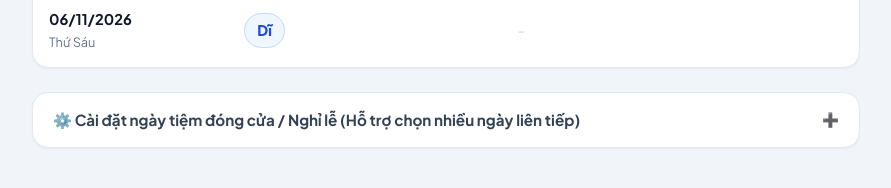
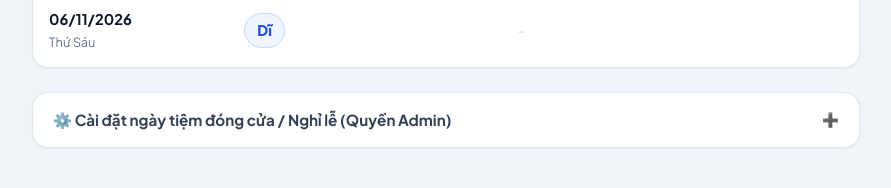
Before and after one commit to rappervint/apptruc, a Flask app: page / in a window 1280 px wide. Shown: the part 2111-2299 px from the top of the page, without its empty margins (194-1085 px from the left). Run offline with Flask 3, Linux system fonts and the light colour scheme; the visitor is signed in with stand-in values (Sample User, id 1); data comes from the database, SQL or seed files in the repository; data that the repository does not hold is empty.

Commit message:
Chi cho phep Admin cai dat va xoa ngay tiem dong cua

```diff
--- a/app.py
+++ b/app.py
@@ -718,6 +718,10 @@ def cancel_leave():
 @app.route('/add-holiday', methods=['POST'])
 def add_holiday():
     cleanup_and_advance_checkpoint()
+    if not is_admin():
+        log_action('CẢNH BÁO', 'Người dùng cố gắng cài đặt ngày tiệm đóng cửa khi chưa đăng nhập Admin', actor='Người dùng')
+        return redirect(url_for('index', tab='schedule'))
+
     start_date_str = request.form.get('start_date') or request.form.get('holiday_date')
     end_date_str = request.form.get('end_date') or start_date_str
     reason = request.form.get('reason', '').strip() or 'Tiệm đóng cửa / Nghỉ lễ'
@@ -737,6 +741,7 @@ def add_holiday():
                     conn.execute('INSERT OR REPLACE INTO shop_holidays (holiday_date, reason) VALUES (?, ?)',
                                  (cur_str, reason))
                 conn.commit()
+            log_action('CÀI ĐẶT NGHỈ TIỆM', f"Admin cài đặt tiệm đóng cửa từ {d_start.strftime('%d/%m/%Y')} đến {d_end.strftime('%d/%m/%Y')} ({num_days} ngày, lý do: '{reason}')", actor='Admin')
         except Exception:
             pass
 
@@ -745,11 +750,16 @@ def add_holiday():
 @app.route('/remove-holiday', methods=['POST'])
 def remove_holiday():
     cleanup_and_advance_checkpoint()
+    if not is_admin():
+        log_action('CẢNH BÁO', 'Người dùng cố gắng xóa ngày tiệm đóng cửa khi chưa đăng nhập Admin', actor='Người dùng')
+        return redirect(url_for('index', tab='schedule'))
+
     holiday_date = request.form.get('holiday_date')
     if holiday_date:
         with get_db() as conn:
             conn.execute('DELETE FROM shop_holidays WHERE holiday_date = ?', (holiday_date,))
             conn.commit()
+        log_action('MỞ LẠI TIỆM', f"Admin mở lại hoạt động ngày {holiday_date}", actor='Admin')
     return redirect(url_for('index', tab='schedule'))
 
 if __name__ == '__main__':
--- a/templates/index.html
+++ b/templates/index.html
@@ -762,8 +762,15 @@
 
     <!-- Cài đặt ngày nghỉ của tiệm (dạng thu gọn collapsible) -->
     <details class="holiday-settings">
-      <summary>⚙️ Cài đặt ngày tiệm đóng cửa / Nghỉ lễ (Hỗ trợ chọn nhiều ngày liên tiếp)</summary>
+      <summary>
+        {% if is_admin %}
+          ⚙️ Cài đặt ngày tiệm đóng cửa / Nghỉ lễ (Quyền Admin)
+        {% else %}
+          🏢 Xem lịch ngày tiệm đóng cửa / Nghỉ lễ
+        {% endif %}
+      </summary>
       <div class="holiday-content">
+        {% if is_admin %}
           <form action="/add-holiday" method="POST" style="margin-top: 16px;">
             <div style="display: grid; grid-template-columns: 1fr 1fr; gap: 12px;">
               <div class="form-group">
@@ -790,6 +797,17 @@
               ➕ Lưu Các Ngày Tiệm Nghỉ
             </button>
           </form>
+        {% else %}
+          <div style="padding: 12px 16px; background: #f8fafc; border: 1px dashed #cbd5e1; border-radius: 8px; margin-top: 14px; display: flex; align-items: center; justify-content: space-between; flex-wrap: wrap; gap: 10px;">
+            <div style="font-size: 0.88rem; color: #475569; display: flex; align-items: center; gap: 8px;">
+              <span style="font-size: 1.15rem;">🔒</span>
+              <span>Chỉ <strong>Quản trị viên (Admin)</strong> mới có quyền cài đặt hoặc xóa ngày tiệm đóng cửa.</span>
+            </div>
+            <button type="button" class="btn btn-light" style="padding: 5px 12px; font-size: 0.78rem; width: auto;" onclick="openAdminModal()">
+              🔑 Đăng nhập Admin
+            </button>
+          </div>
+        {% endif %}
 
         {% if holidays_list %}
         <div style="margin-top: 22px; border-top: 1px dashed var(--border); padding-top: 16px;">
@@ -803,14 +821,24 @@
                 <strong style="color: #b91c1c;">📅 {{ h.holiday_date }}</strong>
                 <span style="color: #475569; font-size: 0.86rem; margin-left: 8px;">— {{ h.reason }}</span>
               </div>
+              {% if is_admin %}
               <form action="/remove-holiday" method="POST" style="margin: 0;" onsubmit="return confirm('Mở lại hoạt động cho ngày {{ h.holiday_date }}?')">
                 <input type="hidden" name="holiday_date" value="{{ h.holiday_date }}">
                 <button type="submit" class="cancel-btn" style="padding: 2px 8px; font-size: 0.74rem;">Xóa</button>
               </form>
+              {% else %}
+              <span style="font-size: 0.74rem; color: #94a3b8; font-weight: 700; background: #fff; padding: 3px 8px; border-radius: 6px; border: 1px solid #e2e8f0;">🔒 Đóng cửa</span>
+              {% endif %}
             </div>
             {% endfor %}
           </div>
         </div>
+        {% else %}
+          {% if not is_admin %}
+          <div style="text-align: center; padding: 16px; color: #94a3b8; font-size: 0.85rem;">
+            Hiện tiệm chưa có ngày nghỉ lễ hoặc đóng cửa nào sắp tới.
+          </div>
+          {% endif %}
         {% endif %}
       </div>
     </details>
```
Lines whose indentation alone changed are shown as unchanged.
